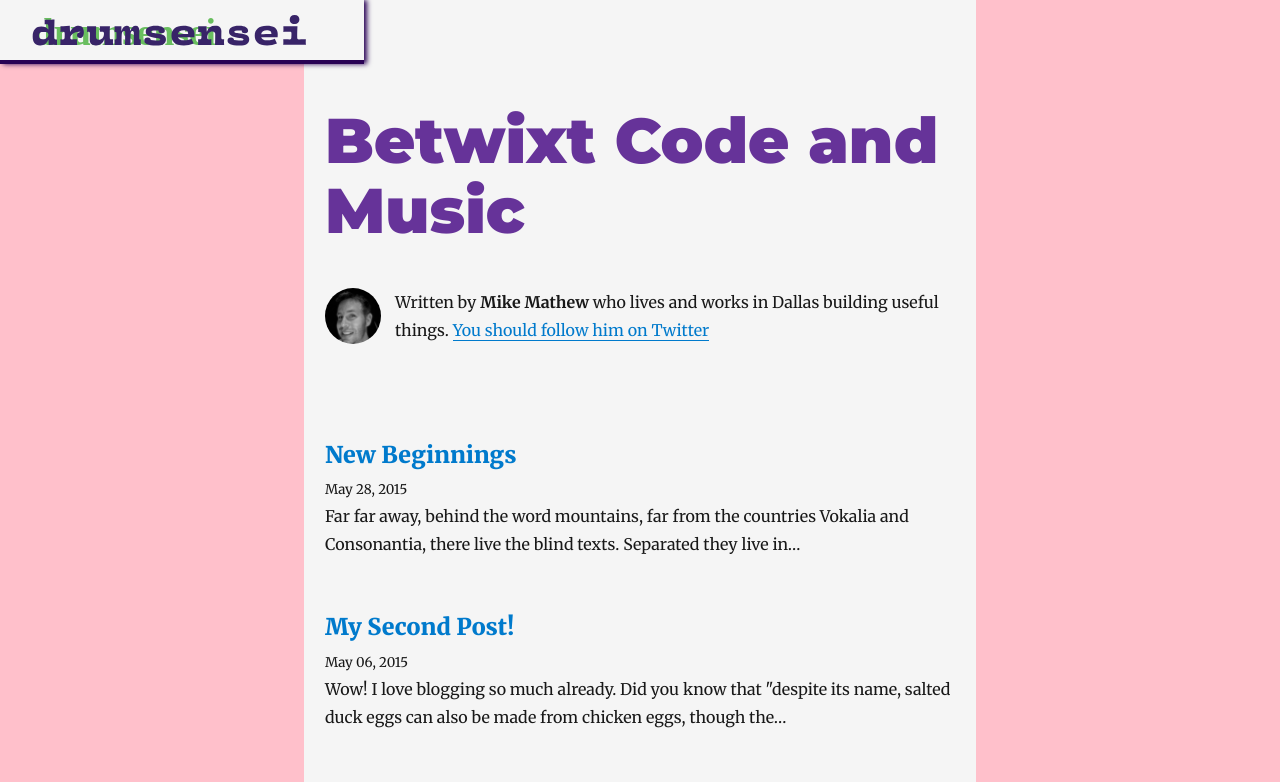
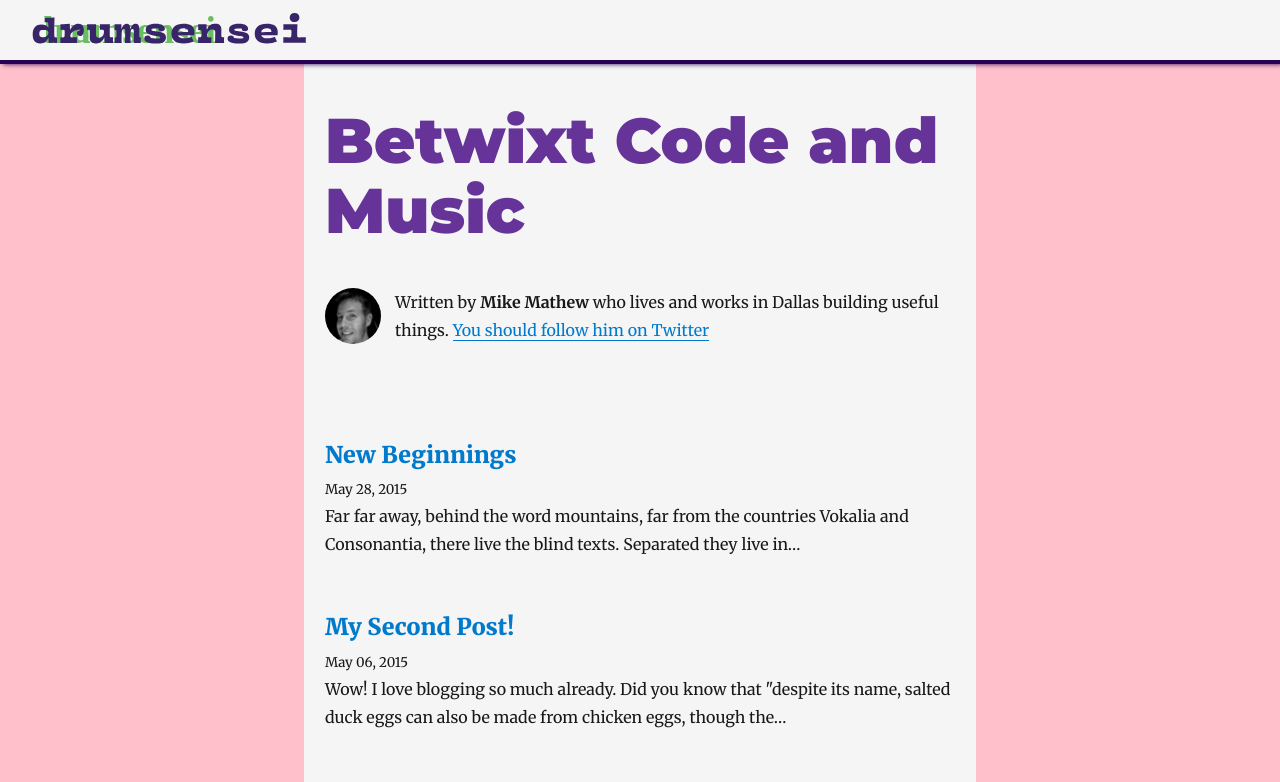
Before and after one commit to m2mathew/drumsensei-blog, a Gatsby site: page / in a window 1280 px wide. Shown: the top 782 px of the page. Built offline with nearby package versions, Linux system fonts and the light colour scheme; Gatsby itself is replaced by a stand-in of ours; some packages are replaced by stand-ins of ours.

Commit message:
Adjusts layout of ds-logo in nav

```diff
--- a/src/assets/ds-logo.svg.js
+++ b/src/assets/ds-logo.svg.js
@@ -14,8 +14,8 @@ const cls2Styles = {
 };
 
 // Component Definition
-const DsLogo = () => (
-  <svg xmlns="http://www.w3.org/2000/svg">
+const DsLogo = (props) => (
+  <svg xmlns="http://www.w3.org/2000/svg" style={props.svgStyles}>
    <title>Drumsensei Logo</title>
    <g id="Green">
      <text style={cls1Styles} transform="translate(0.68 31)">
--- a/src/components/Layout.js
+++ b/src/components/Layout.js
@@ -44,7 +44,6 @@ class Layout extends React.Component {
         </h1>
       )
     } else {
-      console.log('1');
       header = (
         <h3
           style={{
@@ -82,14 +81,10 @@ class Layout extends React.Component {
             height: 64,
             padding: '12px 32px',
             position: 'fixed',
+            width: '100%',
           }}
         >
-          <div
-            style={{
-              height: 48,
-              transform: 'translateY(8px)',
-            }}
-          >
+          <div>
             <Link
               to="/"
               style={{
@@ -98,7 +93,13 @@ class Layout extends React.Component {
                 color: 'inherit',
               }}
             >
-              <DsLogo />
+              <DsLogo
+                svgStyles={{
+                  transform: 'translateY(10px)',
+                  height: 48,
+                  width: 'auto',
+                }}
+              />
             </Link>
           </div>
         </nav>
```
